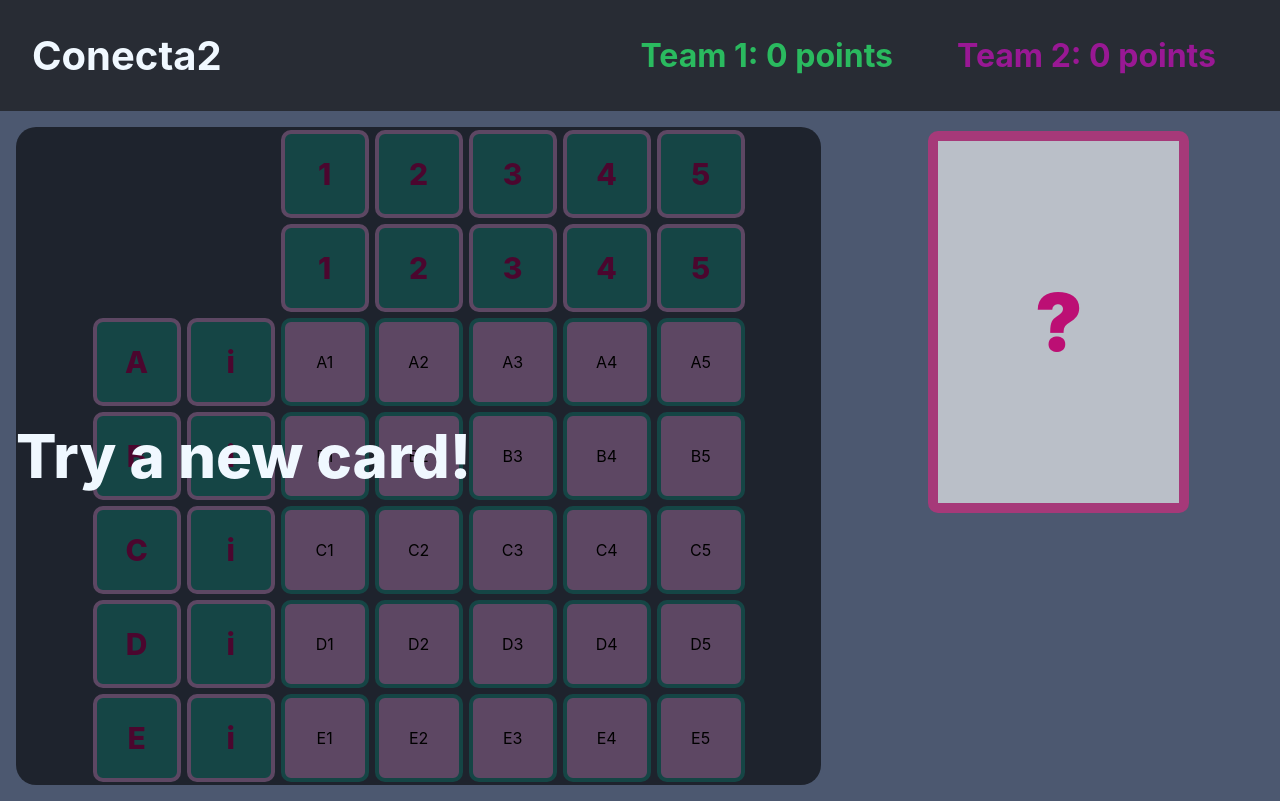
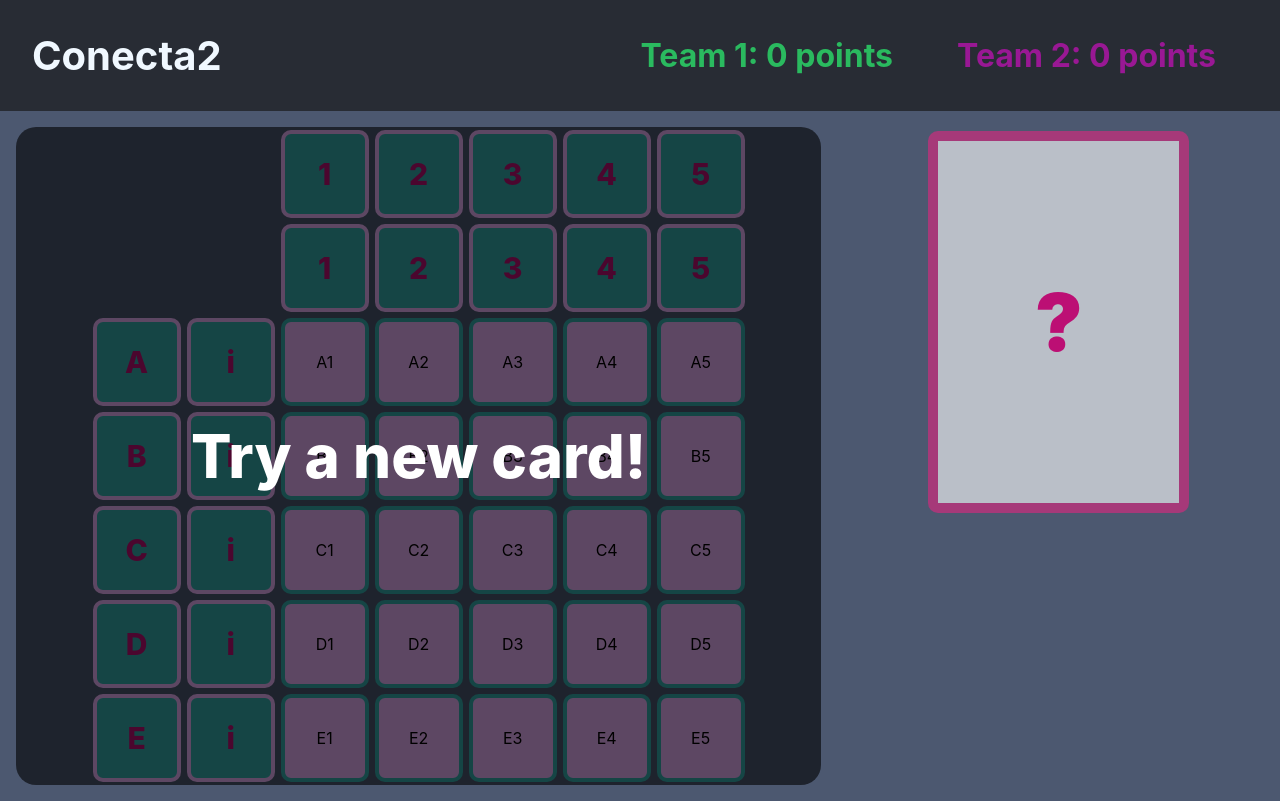
Before and after one commit to Nachocisss/conecta2, a React (Create React App) app: page / in a window 1280 px wide. Built offline with nearby package versions, Linux system fonts and the light colour scheme.

Commit message:
message over board style fixes

```diff
--- a/src/App.js
+++ b/src/App.js
@@ -1,12 +1,12 @@
 import GameScreen from "./Screens/GameScreen.tsx";
 import "./App.css";
-import Header from "./Screens/Header.tsx";
+import HeaderScreen from "./Screens/HeaderScreen/HeaderScreen.tsx";
 import { CoordinatesProvider } from "./Contexts/CoordinatesContext.tsx";
 
 function App() {
   return (
     <CoordinatesProvider>
-      <Header />
+      <HeaderScreen />
       <GameScreen />
     </CoordinatesProvider>
   );
--- a/src/Screens/BoardScreen.tsx
+++ /dev/null
@@ -1,15 +0,0 @@
-import React from "react";
-import Board from "../Components/Board/Board/Board.tsx";
-import "./Screens.css";
-import { useCoordinate } from "../Contexts/CoordinatesContext.tsx";
-
-const BoardScreen = () => {
-  const { isGuessing } = useCoordinate();
-  return (
-    <div className={isGuessing ? "boardScreen" : "boardScreenNotGuessing"}>
-      <Board />
-    </div>
-  );
-};
-
-export default BoardScreen;
--- /dev/null
+++ b/src/Screens/BoardScreen/BoardScreen.css
@@ -0,0 +1,33 @@
+.boardScreen,
+.boardScreenNotGuessing {
+  flex: 2;
+  justify-content: center;
+  align-items: center;
+  margin: 16px;
+  position: relative;
+}
+.boardScreenNotGuessing::after {
+  align-content: center;
+  border-radius: 20px;
+  position: absolute;
+  content: "";
+  top: 0;
+  left: 0;
+  width: 100%;
+  height: 100%;
+  background-color: rgba(0, 0, 0, 0.6);
+}
+.boardTextContainer {
+  position: absolute;
+  display: flex;
+  justify-content: center;
+  align-items: center;
+  width: 100%;
+  height: 100%;
+  z-index: 1;
+}
+.boardText {
+  font-size: 60px;
+  font-weight: 800;
+  color: white;
+}
--- /dev/null
+++ b/src/Screens/BoardScreen/BoardScreen.tsx
@@ -0,0 +1,20 @@
+import React from "react";
+import Board from "../../Components/Board/Board/Board.tsx";
+import "./BoardScreen.css";
+import { useCoordinate } from "../../Contexts/CoordinatesContext.tsx";
+
+const BoardScreen = () => {
+  const { isGuessing } = useCoordinate();
+  return (
+    <div className={isGuessing ? "boardScreen" : "boardScreenNotGuessing"}>
+      {!isGuessing && (
+        <div className="boardTextContainer">
+          <h2 className="boardText">Try a new card!</h2>
+        </div>
+      )}
+      <Board />
+    </div>
+  );
+};
+
+export default BoardScreen;
--- a/src/Screens/GameScreen.tsx
+++ b/src/Screens/GameScreen.tsx
@@ -1,6 +1,6 @@
 import React from "react";
 import "./Screens.css";
-import BoardScreen from "./BoardScreen.tsx";
+import BoardScreen from "./BoardScreen/BoardScreen.tsx";
 import CardScreen from "./CardScreen.tsx";
 
 const GameScreen = () => {
--- /dev/null
+++ b/src/Screens/HeaderScreen/HeaderScreen.css
@@ -0,0 +1,26 @@
+.headerContainer {
+  display: flex;
+  justify-content: space-between;
+  align-content: center;
+  text-align: center;
+  margin: 4px 32px;
+}
+.headerTitleContainer {
+}
+.headerTitle {
+  font-size: 40px;
+  color: aliceblue;
+}
+.headerCounterContainer {
+  display: flex;
+}
+.headerCounterContainer h2 {
+  font-size: 32px;
+  margin: auto 32px;
+}
+.headerCounterTitleTeam1 {
+  color: #2aba5f;
+}
+.headerCounterTitleTeam2 {
+  color: rgb(153, 24, 148);
+}
--- a/src/Screens/Header.tsx
+++ b/src/Screens/HeaderScreen/HeaderScreen.tsx
@@ -1,6 +1,7 @@
 import React from "react";
+import "./HeaderScreen.css";
 
-const Header = () => {
+const HeaderScreen = () => {
   return (
     <div className="headerContainer">
       <h1 className="headerTitle">Conecta2</h1>
@@ -12,4 +13,4 @@ const Header = () => {
   );
 };
 
-export default Header;
+export default HeaderScreen;
--- a/src/Screens/Screens.css
+++ b/src/Screens/Screens.css
@@ -1,54 +1,4 @@
-.boardScreen,
-.boardScreenNotGuessing {
-  flex: 2;
-  justify-content: center;
-  align-items: center;
-  margin: 16px;
-  position: relative;
-}
-.boardScreenNotGuessing::after {
-  align-content: center;
-  border-radius: 20px;
-  font-size: 60px;
-  font-weight: 800;
-  color: aliceblue;
-  content: "Try a new card!";
-  position: absolute;
-  top: 0;
-  left: 0;
-  width: 100%;
-  height: 100%;
-  background-color: rgba(0, 0, 0, 0.6);
-}
-
 .cardScreen {
   flex: 1;
   margin: 0px 20px;
 }
-
-.headerContainer {
-  display: flex;
-  justify-content: space-between;
-  align-content: center;
-  text-align: center;
-  margin: 4px 32px;
-}
-.headerTitleContainer {
-}
-.headerTitle {
-  font-size: 40px;
-  color: aliceblue;
-}
-.headerCounterContainer {
-  display: flex;
-}
-.headerCounterContainer h2 {
-  font-size: 32px;
-  margin: auto 32px;
-}
-.headerCounterTitleTeam1 {
-  color: #2aba5f;
-}
-.headerCounterTitleTeam2 {
-  color: rgb(153, 24, 148);
-}
```
